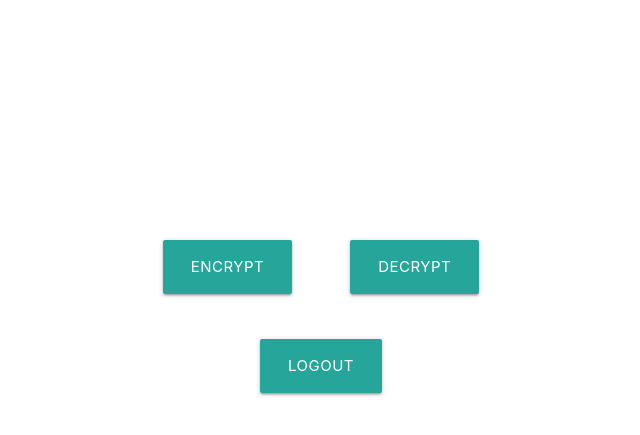
After one commit to dhairyaj/Secure-Message-Transfer-System, a PHP site: page /dashboard.php in a window 1280 px wide. The commit adds this page. Shown: the top 435 px of the page, without its empty margins (319-959 px from the left). Run offline with PHP 8.4, Linux system fonts and the light colour scheme.

Commit message:
more php

```diff
--- /dev/null
+++ b/dashboard.php
@@ -0,0 +1,56 @@
+<?php
+
+    session_start();
+
+    if(isset($_POST['encrypt'])){
+        header('location: encryption.html');
+    }
+
+    if(isset($_POST['decrypt'])){
+        header('location: decryption.html');
+    }
+
+    if(isset($_POST['logout'])){
+        header('location: login.php');
+    }
+
+?>
+
+<!DOCTYPE html>
+<html lang="en">
+<head>
+    <meta charset="UTF-8">
+    <meta name="viewport" content="width=device-width, initial-scale=1.0">
+
+    <!--Import Google Icon Font-->
+    <link href="https://fonts.googleapis.com/icon?family=Material+Icons" rel="stylesheet">
+    <!-- Compiled and minified CSS -->
+    <link rel="stylesheet" href="https://cdnjs.cloudflare.com/ajax/libs/materialize/1.0.0/css/materialize.min.css">
+    <!--Import Custom CSS-->
+    <link rel="stylesheet" href="/styles/style.css">
+
+    <title>Dashboard</title>
+</head>
+<body>
+
+    <div class="container">
+        <div class="settingDashboard">
+            <form method="POST">
+                <button class="btn-large waves-effect waves-light" type="submit" name="encrypt" id="left">Encrypt</button>
+                <button class="btn-large waves-effect waves-light" type="submit" name="decrypt" id="right">Decrypt</button><br><br><br>
+                <!-- <a class="waves-effect waves-light btn-large" id="left">Encrypt</a>
+                <a class="waves-effect waves-light btn-large" id="right">Decrypt</a><br><br><br> -->
+                <button class="btn-large waves-effect waves-light" type="submit" name="logout">Logout</button>
+            </form>
+        </div>
+
+        <div>
+
+        </div>
+    </div>
+
+    <!-- Compiled and minified JavaScript -->
+    <script src="https://cdnjs.cloudflare.com/ajax/libs/materialize/1.0.0/js/materialize.min.js"></script>
+
+</body>
+</html>
--- a/decryption.html
+++ b/decryption.html
@@ -20,7 +20,7 @@
     <div class="container">
         <div class="setting">
           <div class="row">
-            <form class="col s11">
+            <form class="col s11" method="POST">
 
               <div class="row">
                 <div class="input-field">
@@ -54,7 +54,8 @@
                 </div>
               </div>
 
-              <button class="btn waves-effect waves-light" type="submit" name="action">Decrypt</button>
+              <button class="btn waves-effect waves-light" type="submit" name="decrypt">Decrypt</button>
+              <button class="btn waves-effect waves-light" type="submit" name="back">Back to Dashboard</button>
 
             </form>
           </div>
--- a/encryption.html
+++ b/encryption.html
@@ -20,7 +20,7 @@
     <div class="container">
         <div class="setting">
           <div class="row">
-            <form class="col s11">
+            <form class="col s11" method="POST">
 
               <div class="row">
                 <div class="input-field">
@@ -62,7 +62,8 @@
                 </div>
               </div>
 
-              <button class="btn waves-effect waves-light" type="submit" name="action">Encrypt</button>
+              <button class="btn waves-effect waves-light" type="submit" name="encrypt">Encrypt</button>
+              <button class="btn waves-effect waves-light" type="submit" name="back">Back to Dashboard</button>
 
             </form>
           </div>
--- a/server.php
+++ b/server.php
@@ -91,4 +91,6 @@ if (isset($_POST['login'])) {
 
 }
 
+mysqli_close($conn);
+
 ?>
```
Also changed, not shown: dashboard.html (deleted, +0 -29 lines), recievedmsg.php (renamed from sentmsg.html, +16 -6 lines), sentmsg.php (renamed from recievedmsg.html, +17 -5 lines).
